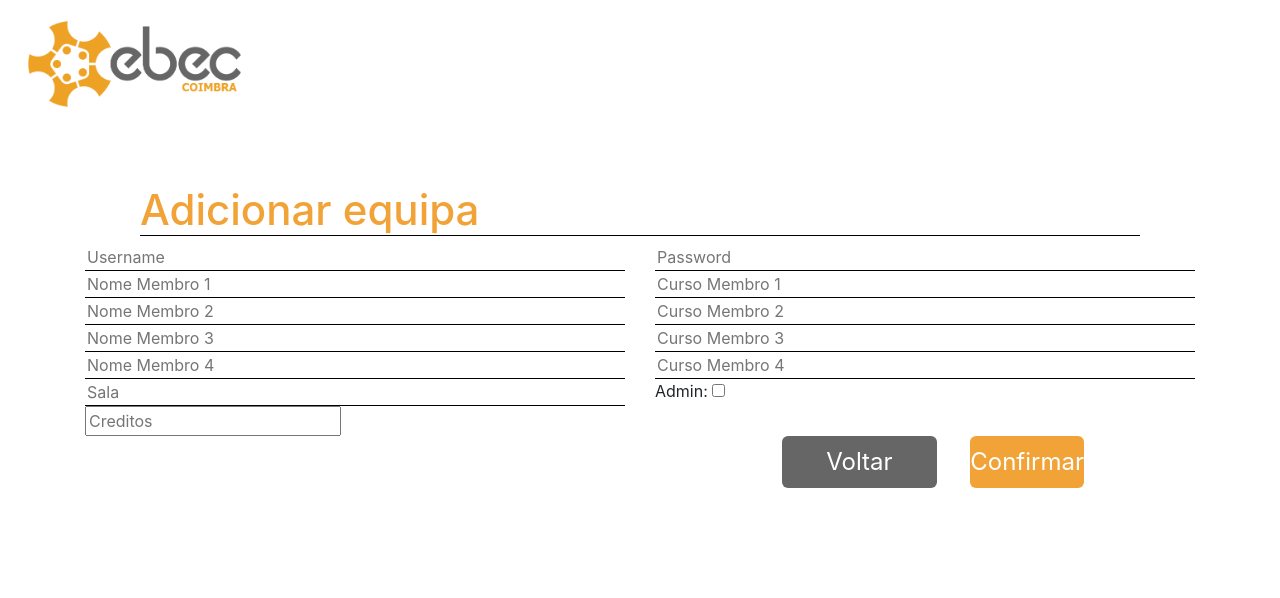
After one commit to BESTCoimbra/Webapp-EBEC, a PHP site: page /edit_teams.php in a window 1280 px wide. The commit adds this page. Shown: the top 598 px of the page. Run offline with PHP 8.4, Linux system fonts and the light colour scheme.

Commit message:
Criação de equipas

```diff
--- /dev/null
+++ b/edit_teams.php
@@ -0,0 +1,153 @@
+<!DOCTYPE html>
+	<html>
+		<head>
+			<title>HomepageEditor</title>
+            <link rel="stylesheet" type="text/css" href="css/bootstrap.css">
+            <link rel="stylesheet" type="text/css" href="edit_teams.css">
+			<meta charset="utf-8">
+
+            <link href="https://fonts.googleapis.com/css?family=Open+Sans" rel="stylesheet">
+
+
+
+			<script src="js/jquery-3.1.1.min.js"></script>
+            <script src="js/bootstrap.min.js"></script>
+
+
+
+		</head>
+
+		<body>
+        <?php
+            if($_SERVER['REQUEST_METHOD'] == 'POST'){
+                include("back-end/util_functions.php");
+
+                // Check connection
+                if (!$conn) {
+                    die("Connection failed: " . mysqli_connect_error());
+                }
+
+                if ( isset( $_POST ) ){
+                    $username = $_POST["nome_equipa"];
+                    $password = $_POST["password"];
+                    $is_admin = !empty($_POST["is_admin"]);
+                    $creditos = $_POST["creditos"];
+                    $sala = $_POST["nome_sala"];
+
+                    $team_id = createEquipa($conn, $username, $password, $creditos, $is_admin, $sala);
+
+                    $nome_membro_1 = $_POST["nome_membro_1"];
+                    $nome_membro_2 = $_POST["nome_membro_2"];
+                    $nome_membro_3 = $_POST["nome_membro_3"];
+                    $nome_membro_4 = $_POST["nome_membro_4"];
+
+                    $curso_membro_1 = $_POST["curso_membro_1"];
+                    $curso_membro_2 = $_POST["curso_membro_2"];
+                    $curso_membro_3 = $_POST["curso_membro_3"];
+                    $curso_membro_4 = $_POST["curso_membro_4"];
+
+                    if($nome_membro_1 != "" && $curso_membro_1 != "") {
+                        createPessoa($conn, $nome_membro_1, $curso_membro_1, $team_id);
+                    }
+                    if($nome_membro_2 != "" && $curso_membro_2 != "") {
+                        createPessoa($conn, $nome_membro_2, $curso_membro_2, $team_id);
+                    }
+                    if($nome_membro_3 != "" && $curso_membro_3 != "") {
+                        createPessoa($conn, $nome_membro_3, $curso_membro_3, $team_id);
+                    }
+                    if($nome_membro_4 != "" && $curso_membro_4 != "") {
+                        createPessoa($conn, $nome_membro_4, $curso_membro_4, $team_id);
+                    }
+                    header("Location:homepage_editor.php");
+                }
+                else{
+                    $username = "";
+                    $password = "";
+                    $is_admin = "";
+                    $creditos = 0;
+                    $sala = "";
+                    $nome_membro_1 = "";
+                    $nome_membro_2 = "";
+                    $nome_membro_3 = "";
+                    $nome_membro_4 = "";
+                    $curso_membro_1 = "";
+                    $curso_membro_2 = "";
+                    $curso_membro_3 = "";
+                    $curso_membro_4 = "";
+                }
+            }
+            else{
+                $username = "";
+                $password = "";
+                $is_admin = "";
+                $creditos = 0;
+                $sala = "";
+                $nome_membro_1 = "";
+                $nome_membro_2 = "";
+                $nome_membro_3 = "";
+                $nome_membro_4 = "";
+                $curso_membro_1 = "";
+                $curso_membro_2 = "";
+                $curso_membro_3 = "";
+                $curso_membro_4 = "";
+            }
+        ?>
+			<header>
+                <div class="container-fluid">
+                    <div class="row">
+                        <div class="col-4 col-sm-2 col-md-2 col-lg-2 col-xl-2">
+                        <div id="imagemHeader">
+
+                            <img class="img-responsive" src="img/EBEC_Local_short_name.png" >
+                            </div>
+                        </div>
+                    </div>
+				</div>
+			</header>
+
+			<main>
+                <form action="edit_teams.php" method="POST">
+                    <div class="container-fluid">
+                        <div class="row">
+                            <div class="col-12">
+                                <h1>Adicionar equipa</h1>
+                            </div>
+                        </div>
+                        <div class="container">
+                             <div class="row">
+                                 <div class="col-6">
+                                     <input id="nome_equipa" name="nome_equipa" type="text" placeholder="Username"
+                                        value="<?php echo $username?>"
+                                     >
+                                     <br>
+                                     <input id="nome_membro_1" name="nome_membro_1" type="text" placeholder="Nome Membro 1">
+                                     <input id="nome_membro_2" name="nome_membro_2" type="text" placeholder="Nome Membro 2">
+                                     <input id="nome_membro_3" name="nome_membro_3" type="text" placeholder="Nome Membro 3">
+                                     <input id="nome_membro_4" name="nome_membro_4" type="text" placeholder="Nome Membro 4">
+                                     <br>
+                                     <input id="nome_sala" name="nome_sala" type="text" placeholder="Sala">
+                                     <input id="creditos" name="creditos" type="number" placeholder="Creditos">
+                                 </div>
+                                 <div class="col-6">
+                                     <input id="password" name="password" type="text" placeholder="Password">
+                                     <br>
+                                     <input id="curso_membro_1" name="curso_membro_1" type="text" placeholder="Curso Membro 1">
+                                     <input id="curso_membro_2" name="curso_membro_2" type="text" placeholder="Curso Membro 2">
+                                     <input id="curso_membro_3" name="curso_membro_3" type="text" placeholder="Curso Membro 3">
+                                     <input id="curso_membro_4" name="curso_membro_4" type="text" placeholder="Curso Membro 4">
+                                     <p style="display: inline">Admin:</p>
+                                     <input id="is_admin" type="checkbox" name="is_admin">
+                                 </div>
+                        </div>
+                    </div>
+                    <div class="container">
+                        <div class="row">
+                            <div class="col-12">
+                                <input id="confirmar" type="submit" value="Confirmar" name="submit">
+                                <a id="voltar" href="homepage_editor.php">Voltar</a>
+                            </div>
+                        </div>
+                    </div>
+                </form>
+            </main>
+        </body>
--- a/homepage_editor.css
+++ b/homepage_editor.css
@@ -25,7 +25,7 @@ h1{
     border-bottom: black 1px solid;
 }
 
-#equipa{
+.equipa{
     font-size: 20px;
     margin-top: 5%;
     margin-left: 5%;
```
Also changed, not shown: back-end/util_functions.php (+49 -3 lines), edit_teams.html (deleted, +0 -72 lines), homepage_editor.php (renamed from homepage_editor.html, +37 -9 lines), index.php (renamed from index.html, +18 -1 lines).
